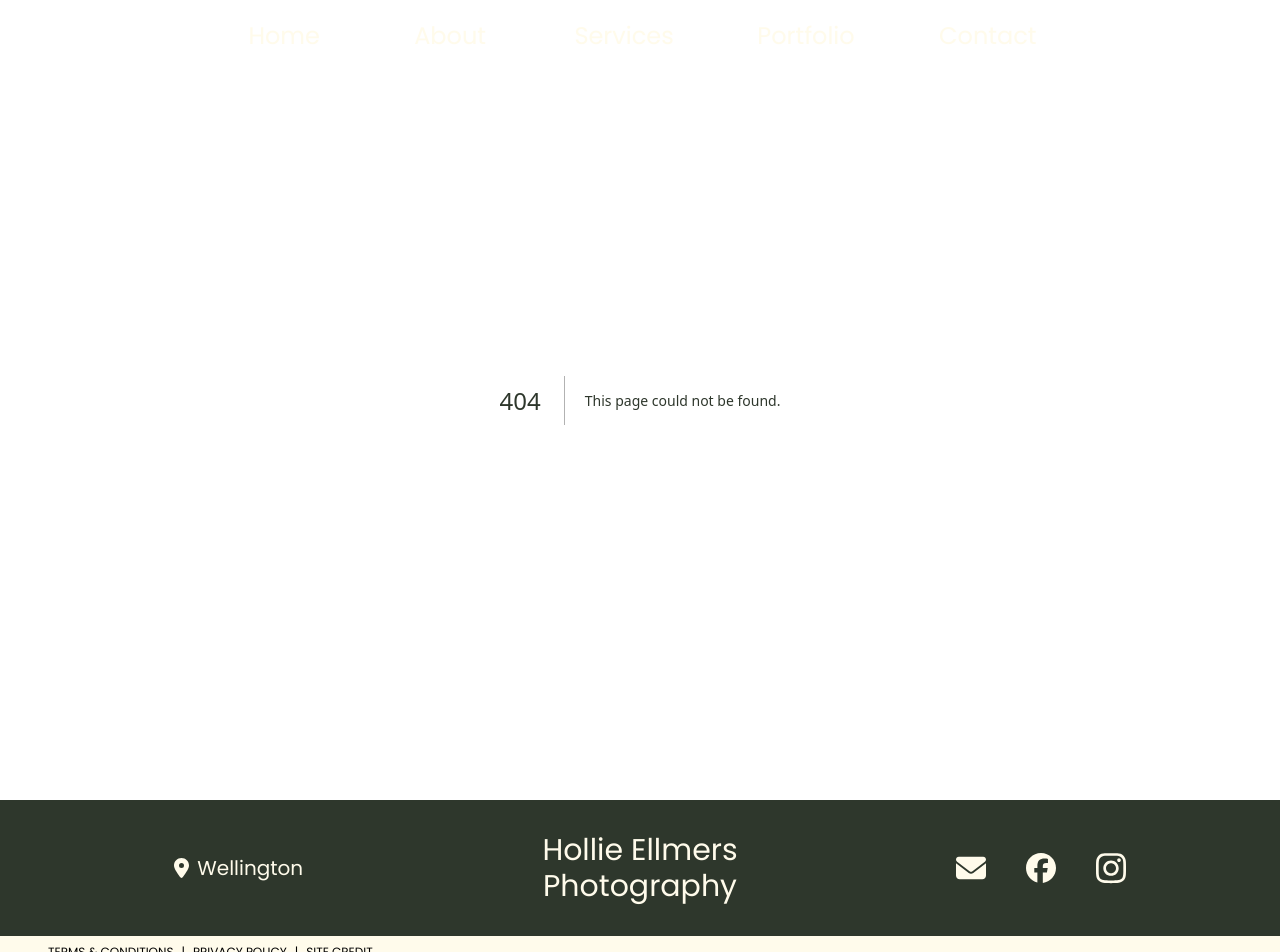
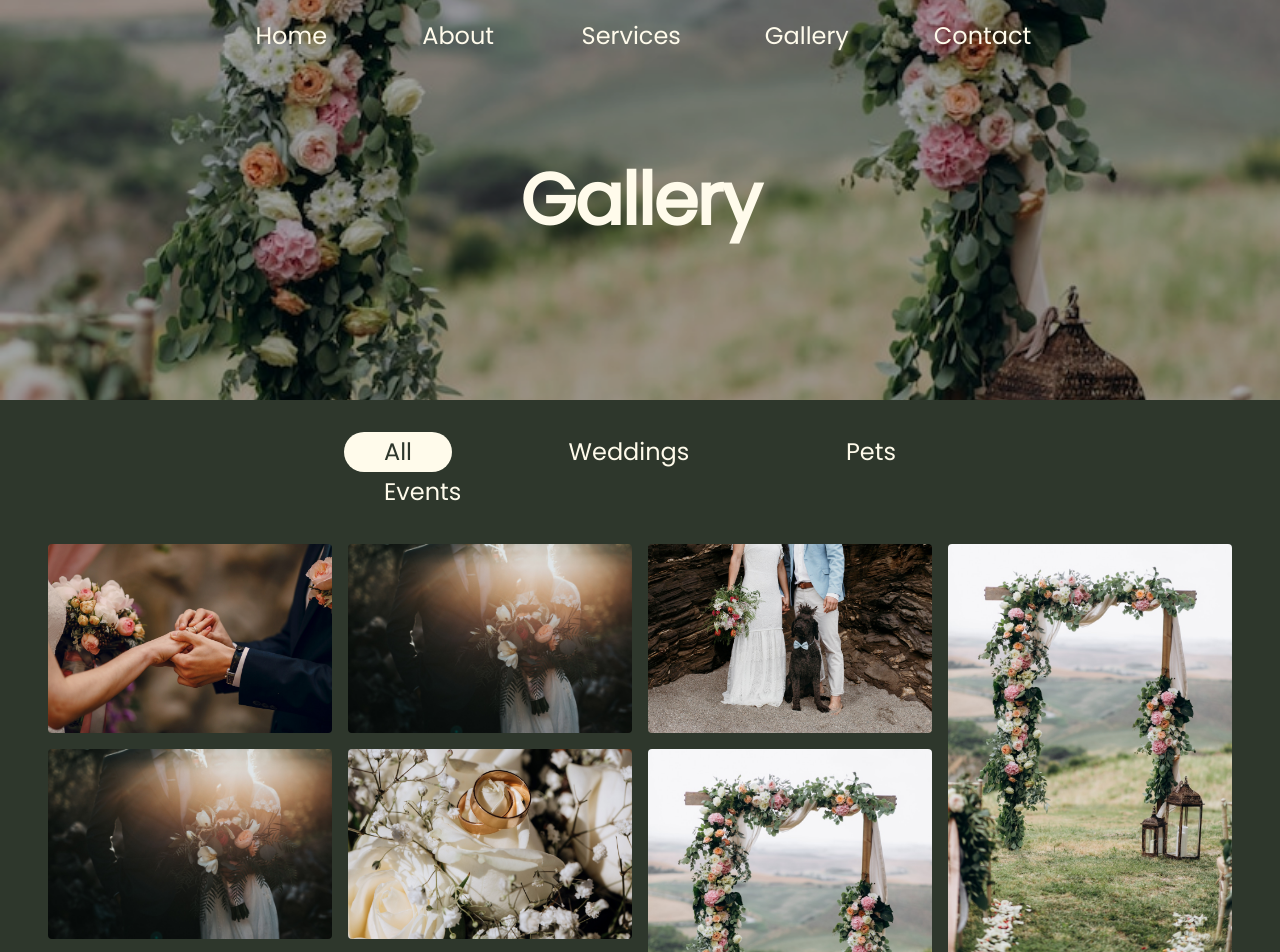
Before and after one commit to shadae-ellmers/hollie-ellmers-photography, a Next.js app: page /gallery in a window 1280 px wide. Before the commit this address had no page. Shown: the top 952 px of the page. Built offline with nearby package versions, Linux system fonts and the light colour scheme.

Commit message:
set up gallery page with placeholders

```diff
--- /dev/null
+++ b/app/gallery/page.tsx
@@ -0,0 +1,107 @@
+'use client'
+
+import PageBanner from '@/components/PageBanner'
+import Image from 'next/image'
+import all from '../../data/all.json'
+import events from '../../data/events.json'
+import pets from '../../data/pets.json'
+import weddings from '../../data/weddings.json'
+import { FormEvent, useState } from 'react'
+import Masonry from 'react-masonry-css'
+import { Fancybox } from '@fancyapps/ui'
+import '@fancyapps/ui/dist/fancybox/fancybox.css'
+
+export default function Gallery() {
+  const [activeFilter, setActiveFilter] = useState('All')
+
+  const links = [
+    { title: 'All' },
+    { title: 'Weddings' },
+    { title: 'Pets' },
+    { title: 'Events' },
+  ]
+
+  const getBreakpointsAndCols = {
+    default: 4,
+    1024: 3,
+    768: 2,
+    480: 1,
+  }
+
+  const getImages = () => {
+    if (activeFilter === 'Weddings') {
+      return weddings
+    } else if (activeFilter === 'Pets') {
+      return pets
+    } else if (activeFilter === 'Events') {
+      return events
+    } else {
+      return all
+    }
+  }
+
+  const launchLightbox = (e: FormEvent) => {
+    e.preventDefault()
+    Fancybox.bind('[data-fancybox]')
+  }
+
+  const convertJsonToElement = () => {
+    return getImages().map((item, index: number) => (
+      <button
+        key={index}
+        className="mb-4 cursor-pointer"
+        onClick={launchLightbox}
+        aria-label={`Open lightbox for image of ${item.alt}`}
+      >
+        <Image
+          src={item.src}
+          alt={item.alt}
+          layout="intrinsic"
+          width={500}
+          height={500}
+          objectFit="cover"
+          className="rounded-sm"
+          loading="lazy"
+          data-fancybox
+          data-caption={item.caption || ''}
+        />
+      </button>
+    ))
+  }
+
+  return (
+    <div>
+      <PageBanner
+        title="Gallery"
+        imageSrc="/images/wedding-4.jpeg"
+        imageAlt="wedding-4"
+      />
+      <div className="px-6 sm:px-12 py-8 lg:text-lg justify-center flex bg-olive text-amber-50 flex-col">
+        <div className="flex flex-row flex-wrap justify-between lg:w-1/2 self-center pb-8">
+          {links.map((item, index: number) => (
+            <button
+              key={index}
+              className="transition text-2xl cursor-default flex flex-row justify-center"
+              onClick={() => setActiveFilter(item.title)}
+            >
+              <div
+                className={`px-10 py-1 w-min text-amber-50 border-amber-50/30 cursor-pointer hover:bg-amber-50/80 hover:text-olive rounded-3xl ${
+                  activeFilter === item.title ? 'bg-amber-50 text-olive' : ''
+                }`}
+              >
+                {item.title}
+              </div>
+            </button>
+          ))}
+        </div>
+        <Masonry
+          breakpointCols={getBreakpointsAndCols}
+          className="masonry-grid"
+          columnClassName="masonry-grid__column"
+        >
+          {convertJsonToElement()}
+        </Masonry>
+      </div>
+    </div>
+  )
+}
--- a/app/globals.css
+++ b/app/globals.css
@@ -26,3 +26,15 @@ body {
   background-color: black;
   color: white;
 }
+
+.masonry-grid {
+  display: -webkit-box;
+  display: -ms-flexbox;
+  display: flex;
+  margin-left: -1rem;
+}
+
+.masonry-grid__column {
+  padding-left: 1rem;
+  background-clip: padding-box;
+}
--- a/components/Navigation.tsx
+++ b/components/Navigation.tsx
@@ -11,7 +11,7 @@ const links = [
   { title: 'Home', link: '/' },
   { title: 'About', link: '/about' },
   { title: 'Services', link: '/services' },
-  { title: 'Portfolio', link: '/portfolio' },
+  { title: 'Gallery', link: '/gallery' },
   { title: 'Contact', link: '/contact' },
 ]
 
--- /dev/null
+++ b/data/all.json
@@ -0,0 +1,32 @@
+[
+  { "src": "/images/wedding-5.jpeg", "alt": "", "caption": "" },
+  { "src": "/images/wedding-1.jpeg", "alt": "", "caption": "" },
+  { "src": "/images/wedding-2.jpg", "alt": "", "caption": "" },
+  { "src": "/images/wedding-4.jpeg", "alt": "", "caption": "" },
+  { "src": "/images/wedding-1.jpeg", "alt": "", "caption": "" },
+  { "src": "/images/wedding-3.jpeg", "alt": "", "caption": "" },
+  { "src": "/images/wedding-4.jpeg", "alt": "", "caption": "" },
+  { "src": "/images/wedding-2.jpg", "alt": "", "caption": "" },
+  { "src": "/images/wedding-1.jpeg", "alt": "", "caption": "" },
+  { "src": "/images/wedding-5.jpeg", "alt": "", "caption": "" },
+  { "src": "/images/wedding-3.jpeg", "alt": "", "caption": "" },
+  { "src": "/images/wedding-4.jpeg", "alt": "", "caption": "" },
+  { "src": "/images/wedding-2.jpg", "alt": "", "caption": "" },
+  { "src": "/images/wedding-3.jpeg", "alt": "", "caption": "" },
+  { "src": "/images/wedding-1.jpeg", "alt": "", "caption": "" },
+  { "src": "/images/wedding-2.jpg", "alt": "", "caption": "" },
+  { "src": "/images/wedding-3.jpeg", "alt": "", "caption": "" },
+  { "src": "/images/wedding-5.jpeg", "alt": "", "caption": "" },
+  { "src": "/images/wedding-5.jpeg", "alt": "", "caption": "" },
+  { "src": "/images/wedding-2.jpg", "alt": "", "caption": "" },
+  { "src": "/images/wedding-4.jpeg", "alt": "", "caption": "" },
+  { "src": "/images/wedding-3.jpeg", "alt": "", "caption": "" },
+  { "src": "/images/wedding-1.jpeg", "alt": "", "caption": "" },
+  { "src": "/images/wedding-4.jpeg", "alt": "", "caption": "" },
+  { "src": "/images/wedding-5.jpeg", "alt": "", "caption": "" },
+  { "src": "/images/wedding-3.jpeg", "alt": "", "caption": "" },
+  { "src": "/images/wedding-2.jpg", "alt": "", "caption": "" },
+  { "src": "/images/wedding-1.jpeg", "alt": "", "caption": "" },
+  { "src": "/images/wedding-4.jpeg", "alt": "", "caption": "" },
+  { "src": "/images/wedding-5.jpeg", "alt": "", "caption": "" }
+]
--- /dev/null
+++ b/data/events.json
@@ -0,0 +1,7 @@
+[
+  { "src": "/images/wedding-3.jpeg", "alt": "", "caption": "" },
+  { "src": "/images/wedding-4.jpeg", "alt": "", "caption": "" },
+  { "src": "/images/wedding-2.jpg", "alt": "", "caption": "" },
+  { "src": "/images/wedding-3.jpeg", "alt": "", "caption": "" },
+  { "src": "/images/wedding-1.jpeg", "alt": "", "caption": "" }
+]
--- /dev/null
+++ b/data/pets.json
@@ -0,0 +1,7 @@
+[
+  { "src": "/images/wedding-3.jpeg", "alt": "", "caption": "" },
+  { "src": "/images/wedding-4.jpeg", "alt": "", "caption": "" },
+  { "src": "/images/wedding-2.jpg", "alt": "", "caption": "" },
+  { "src": "/images/wedding-1.jpeg", "alt": "", "caption": "" },
+  { "src": "/images/wedding-5.jpeg", "alt": "", "caption": "" }
+]
--- /dev/null
+++ b/data/weddings.json
@@ -0,0 +1,7 @@
+[
+  { "src": "/images/wedding-5.jpeg", "alt": "", "caption": "" },
+  { "src": "/images/wedding-1.jpeg", "alt": "", "caption": "" },
+  { "src": "/images/wedding-2.jpg", "alt": "", "caption": "" },
+  { "src": "/images/wedding-4.jpeg", "alt": "", "caption": "" },
+  { "src": "/images/wedding-1.jpeg", "alt": "", "caption": "" }
+]
--- a/package.json
+++ b/package.json
@@ -10,11 +10,13 @@
   },
   "dependencies": {
     "@emailjs/browser": "^4.4.1",
+    "@fancyapps/ui": "^5.0.36",
     "embla-carousel-react": "^8.6.0",
-    "next": "15.2.3",
+    "next": "^15.3.2",
     "next-recaptcha-v3": "^1.5.2",
     "react": "^19.0.0",
-    "react-dom": "^19.0.0"
+    "react-dom": "^19.0.0",
+    "react-masonry-css": "^1.0.16"
   },
   "devDependencies": {
     "@tailwindcss/postcss": "^4",
```
Also changed, not shown: 1 other file (tests, documents, lock files or other folders).
